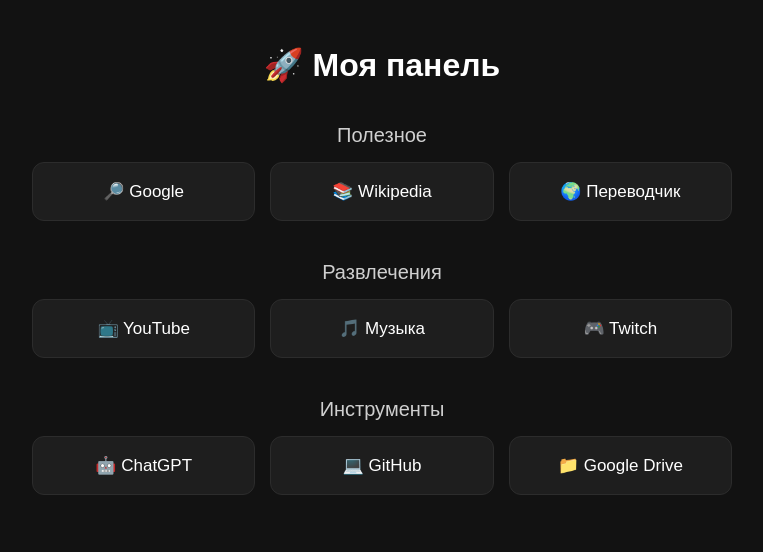
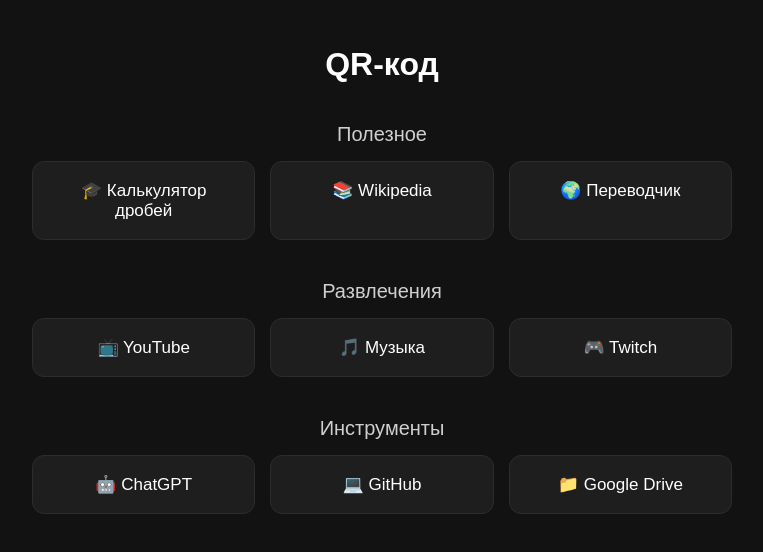
Before and after one commit to karkar266/karkar266.github.io, a plain HTML site: page index.html in a window 1280 px wide. Shown: the whole page, without its empty margins (258-1021 px from the left). Drawn offline with Linux system fonts and the light colour scheme.

Commit message:
Update index.html
Добавил калькулятор дробей

```diff
--- a/index.html
+++ b/index.html
@@ -5,7 +5,7 @@
 <meta charset="UTF-8">
 <meta name="viewport" content="width=device-width, initial-scale=1.0">
 
-<title>Моя панель</title>
+<title>QR-код</title>
 
 <style>
 
@@ -60,13 +60,13 @@
 
 <body>
 
-<h1>🚀 Моя панель</h1>
+<h1>QR-код</h1>
 
 <div class="category">Полезное</div>
 
 <div class="container">
 
-<a class="card" href="https://google.com">🔎 Google</a>
+<a class="card" href="https://calcus.ru/kalkulyator-drobej">🎓 Калькулятор дробей</a>
 <a class="card" href="https://wikipedia.org">📚 Wikipedia</a>
 <a class="card" href="https://translate.google.com">🌍 Переводчик</a>
 
```
